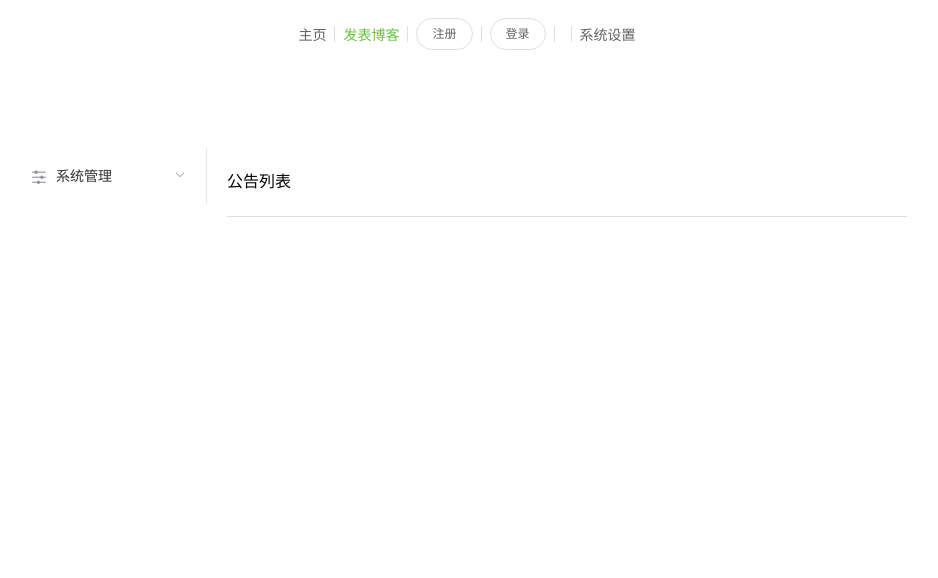
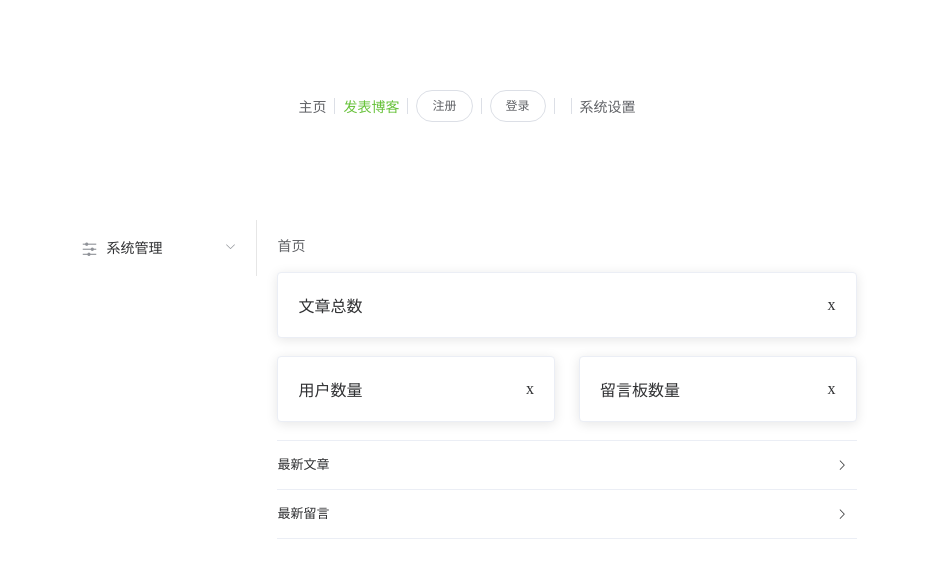
Before and after one commit to zhenglizhi1128/Zblog-web, a Vue app: page /centralControl in a window 1280 px wide. Shown: the top 578 px of the page, without its empty margins (173-1111 px from the left). Built offline with nearby package versions, Linux system fonts and the light colour scheme; what mavon-editor would draw is missing.

Commit message:
中控台大纲

```diff
--- a/src/App.vue
+++ b/src/App.vue
@@ -13,7 +13,7 @@
 </template>
 
 <script>
-import Header from '@/components/Header';
+import Header from "@/components/Header"
 
 export default {
     name: 'App.vue',
@@ -23,7 +23,11 @@ export default {
 
 <style>
 #app {
-    max-width: 960px;
-    margin: 0 auto;
+	position: absolute;
+	top: 10%;
+	left: 10%;
+	width: 80%;
+	height: 100%;
+	margin: 0 auto;
 }
 </style>
--- a/src/router/index.js
+++ b/src/router/index.js
@@ -55,9 +55,10 @@ const routes = [
         }
     },
     {
-        path: '/system',
-        name: 'System',
-        component: () => import('../views/System.vue'),
+        path: "/system",
+        name: "System",
+        redirect: { name: "CentralControl" },
+        component: () => import("../views/System.vue"),
         meta: {
             title: "系统设置",
             requireAuth: true
@@ -129,7 +130,7 @@ const routes = [
                 path: "/centralControl",
                 name: "CentralControl",
                 meta: {
-                    title: "仪表盘",
+                    title: "中控台",
                     requireAuth: true
                 },
                 component: () => import("../views/system/CentralControl.vue")
--- a/src/views/System.vue
+++ b/src/views/System.vue
@@ -1,5 +1,5 @@
 <template>
-    <div>
+	<div id="id_set">
 		<el-container>
 			<el-aside width="200px">
 				<el-menu class="el-menu-vertical-demo">
@@ -12,7 +12,7 @@
 							<el-menu-item index="1-1">
                                 <template slot="title">
                                     <i class="el-icon-odometer"></i>
-                                    仪表盘
+									中控台
 								</template>
                             </el-menu-item>
                         </router-link>
@@ -102,7 +102,10 @@ a {
 	text-decoration: none;
 }
 
-.router-link-active {
-    text-decoration: none;
+#id_set {
+	position: absolute;
+	left: 10%;
+	width: 80%;
+	margin: 0 auto;
 }
 </style>
--- a/src/views/system/CentralControl.vue
+++ b/src/views/system/CentralControl.vue
@@ -1,7 +1,42 @@
 <template>
 	<div>
-        <span>公告列表</span>
+		<el-breadcrumb separator-class="el-icon-arrow-right">
+			<el-breadcrumb-item :to="{ path: '/centralControl' }">首页</el-breadcrumb-item>
+		</el-breadcrumb>
+		<br>
+		<el-row :gutter="24">
+			<el-col :span="24">
+				<el-card shadow="always">
+					<span>文章总数</span><span style="float: right; padding: 3px 0">x</span>
+				</el-card>
+			</el-col>
+		</el-row>
+		<br>
+		<el-row :gutter="24">
+			<el-col :span="12">
+				<el-card shadow="always">
+					<span>用户数量</span><span style="float: right; padding: 3px 0">x</span>
+				</el-card>
+			</el-col>
+			<el-col :span="12">
+				<el-card shadow="always">
+					<span>留言板数量</span><span style="float: right; padding: 3px 0">x</span>
+				</el-card>
+			</el-col>
+		</el-row>
+		<br>
+		<el-collapse>
+			<el-collapse-item title="最新文章" name="1">
+				<div>
+					<el-link type="info">信息链接</el-link>
+				</div>
 				<el-divider></el-divider>
+			</el-collapse-item>
+			<el-collapse-item title="最新留言" name="4">
+				<el-button type="text" @click="open">点击打开 Message Box</el-button>
+				<el-divider></el-divider>
+			</el-collapse-item>
+		</el-collapse>
 	</div>
 </template>
 
@@ -11,7 +46,19 @@ export default {
 	data() {
 		return {}
 	},
-    methods: {},
+	methods: {
+		open() {
+			this.$alert("这是一段内容", "标题名称", {
+				confirmButtonText: "确定",
+				callback: action => {
+					this.$message({
+						type: "info",
+						message: `action: ${action}`
+					})
+				}
+			})
+		}
+	},
 	created() {
 
 	}
```
Lines whose indentation alone changed are shown as unchanged.
